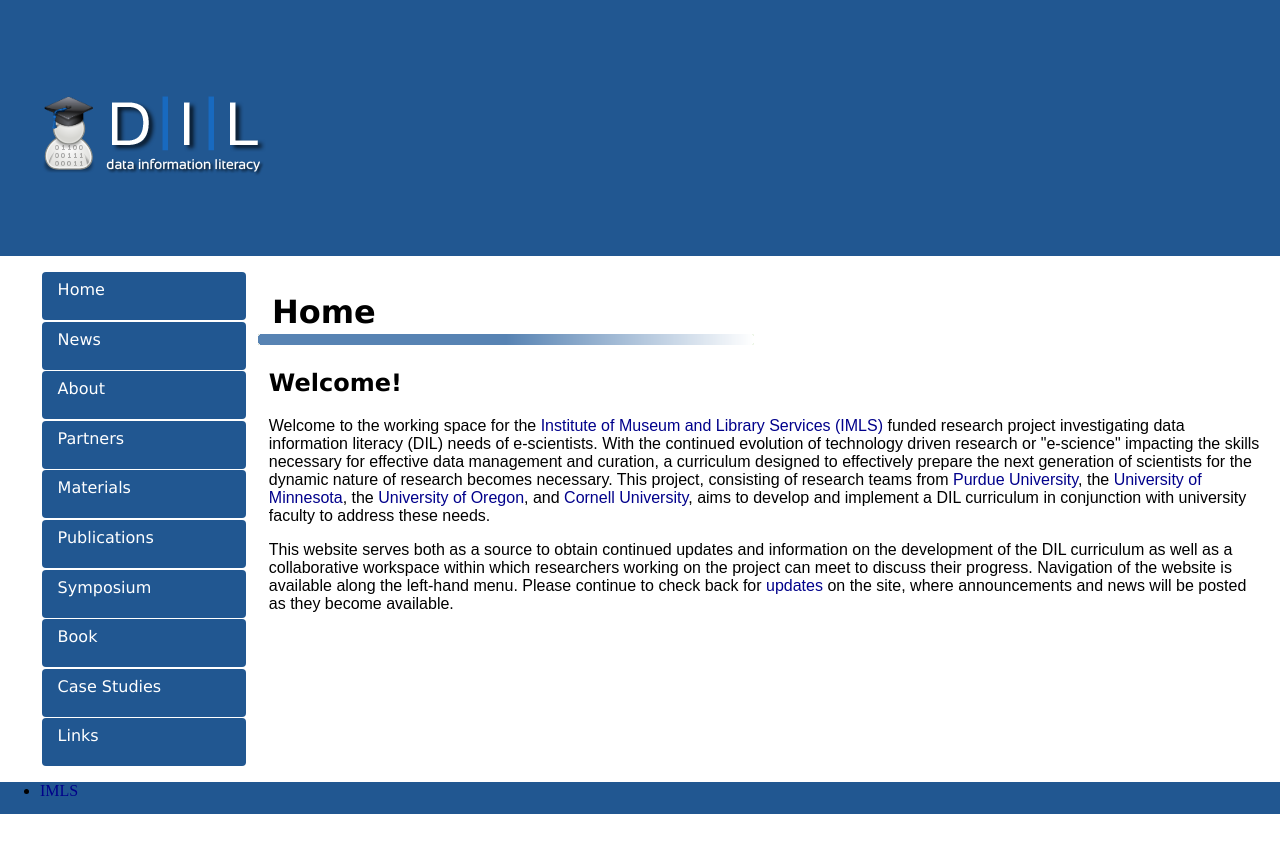
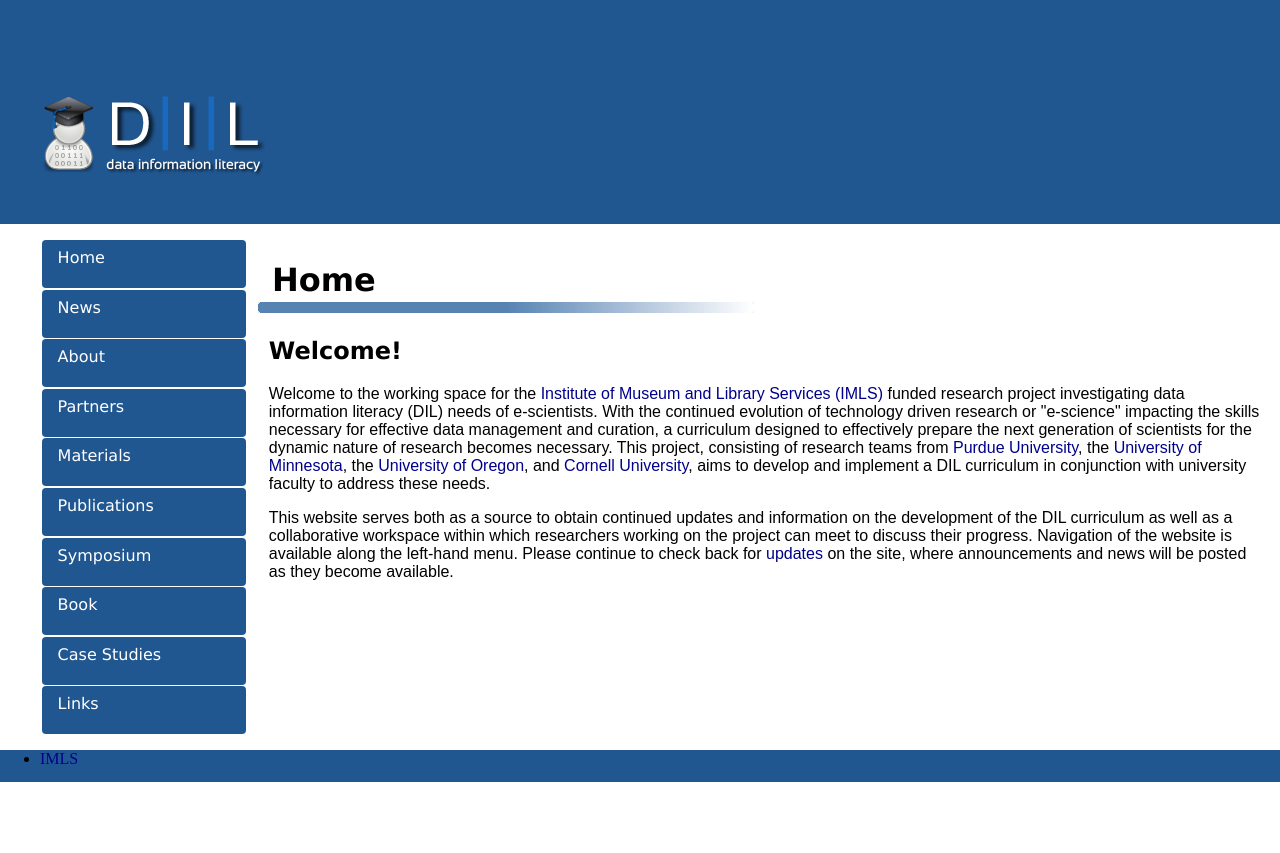
Before and after one commit to datainfolit/datainfolit, a Jekyll site: the page built from index.html, in a window 1280 px wide. Shown: the top 853 px of the page. Built offline with Jekyll 4.4.1, drawn with Linux system fonts in a browser that asks for light colours.

Commit message:
Update main.css

```diff
--- a/css/main.css
+++ b/css/main.css
@@ -85,7 +85,7 @@
 header {
     background: #215791;
     width: 100%;
-    height: 6em;
+    height: 4em;
     padding-top: 5em;
     padding-bottom: 5em;
     padding-left: 2em;
```
